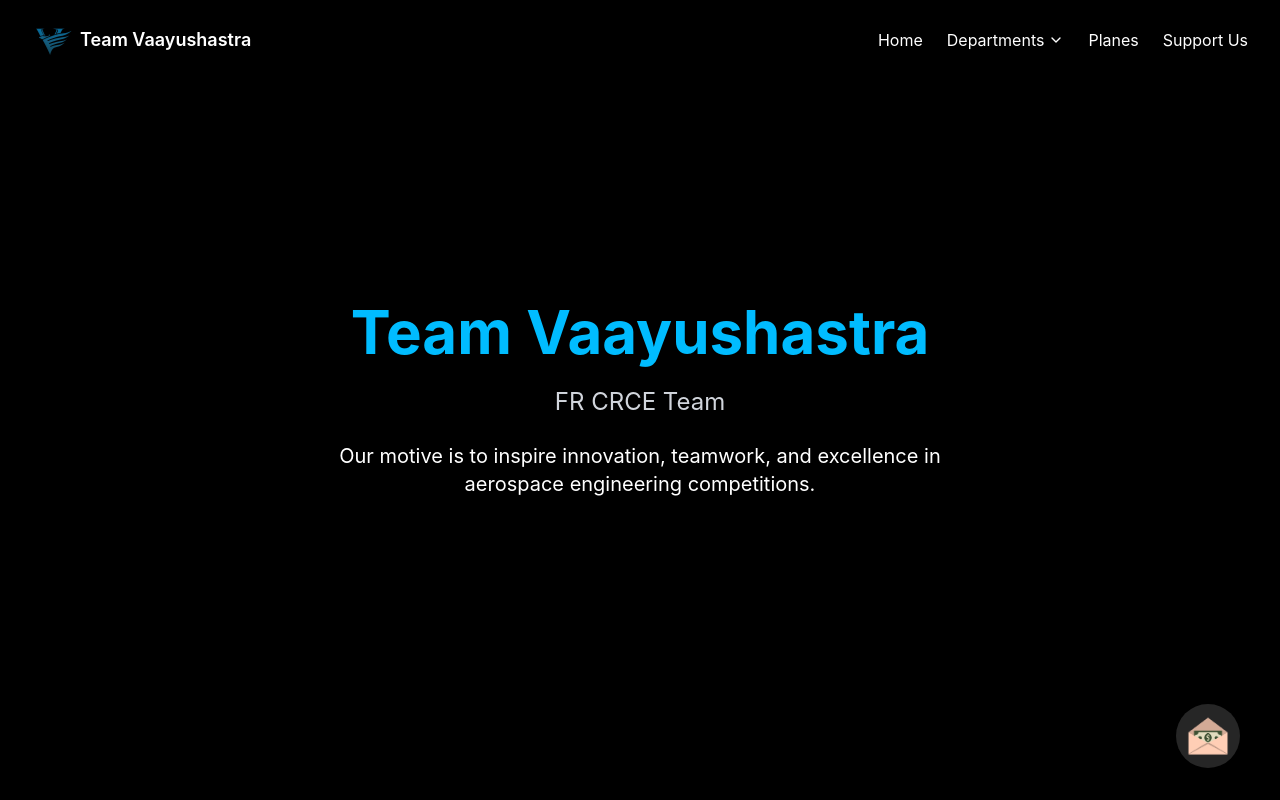
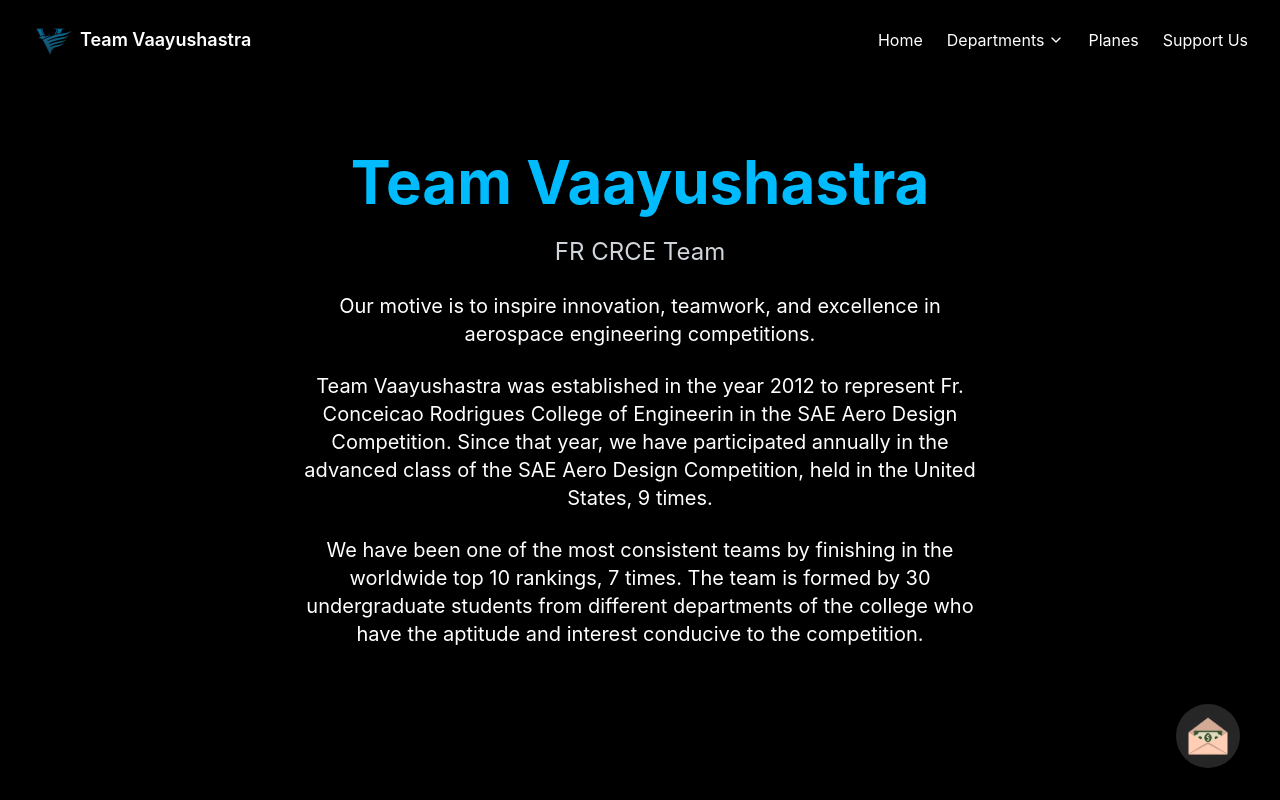
Before and after one commit to Team-Vaayushastra/team-vaayushastra-2025, a React (Vite) app: page /team-vaayushastra-2025/about in a window 1280 px wide. Shown: the top 800 px of the page. Built offline with nearby package versions, Linux system fonts and the light colour scheme; no server answers; a web font is replaced by a local one.

Commit message:
updated content

```diff
--- a/src/data/planes.ts
+++ b/src/data/planes.ts
@@ -12,6 +12,7 @@
 import MARUT from "../assets/planes/2012marut.jpeg";
 import ASTRA from "../assets/planes/astra-2025.png"
 import NIMBUS from "../assets/planes/Nimbus-2024.png"
+import BUMBBLEBEE from "../assets/planes/2023Bumblebee.jpg"
 
 const achievements = [
   {
@@ -25,6 +26,12 @@
     title: "NIMBUS (2023–24)",
     description:
       "Riding the storm with thunderous energy, NIMBUS drifts high above the rest, striking with power when least expected. The team ranked 13th globally",
+  },
+  {
+    image: BUMBBLEBEE,
+    title: "BUMBLEBEE (2022–23)",
+    description:
+      "Buzzing through the skies with agile precision, BUMBLEBEE hovers and strikes with fierce determination. The team ranked 11th globally.",
   },
   {
     image: MOLTRES,
--- a/src/pages/About.tsx
+++ b/src/pages/About.tsx
@@ -4,12 +4,9 @@
 import SupportUsButton from "@/components/SupportUsButton";
 import Footer from "@/sections/Footer";
 import TeamGallery from "@/sections/TeamGallery";
-import Team2024 from "../assets/group-photos/2024/team pic.jpg"
+import Team2024 from "../assets/group-photos/2024/team pic.jpg";
 
-const galleryImages = [
-  Team2024
-];
-
+const galleryImages = [Team2024];
 
 const About = () => {
   return (
@@ -27,6 +24,19 @@
           Our motive is to inspire innovation, teamwork, and excellence in
           aerospace engineering competitions.
         </p>
+        <p className="text-lg md:text-xl max-w-2xl">
+          Team Vaayushastra was established in the year 2012 to represent Fr.
+          Conceicao Rodrigues College of Engineerin in the SAE Aero Design
+          Competition. Since that year, we have participated annually in the
+          advanced class of the SAE Aero Design Competition, held in the United
+          States, 9 times.
+        </p>
+        <p className="text-lg md:text-xl max-w-2xl">
+          We have been one of the most consistent teams by finishing in the
+          worldwide top 10 rankings, 7 times. The team is formed by 30
+          undergraduate students from different departments of the college who
+          have the aptitude and interest conducive to the competition.
+        </p>
       </section>
 
       {/* Team Members Section */}
```
